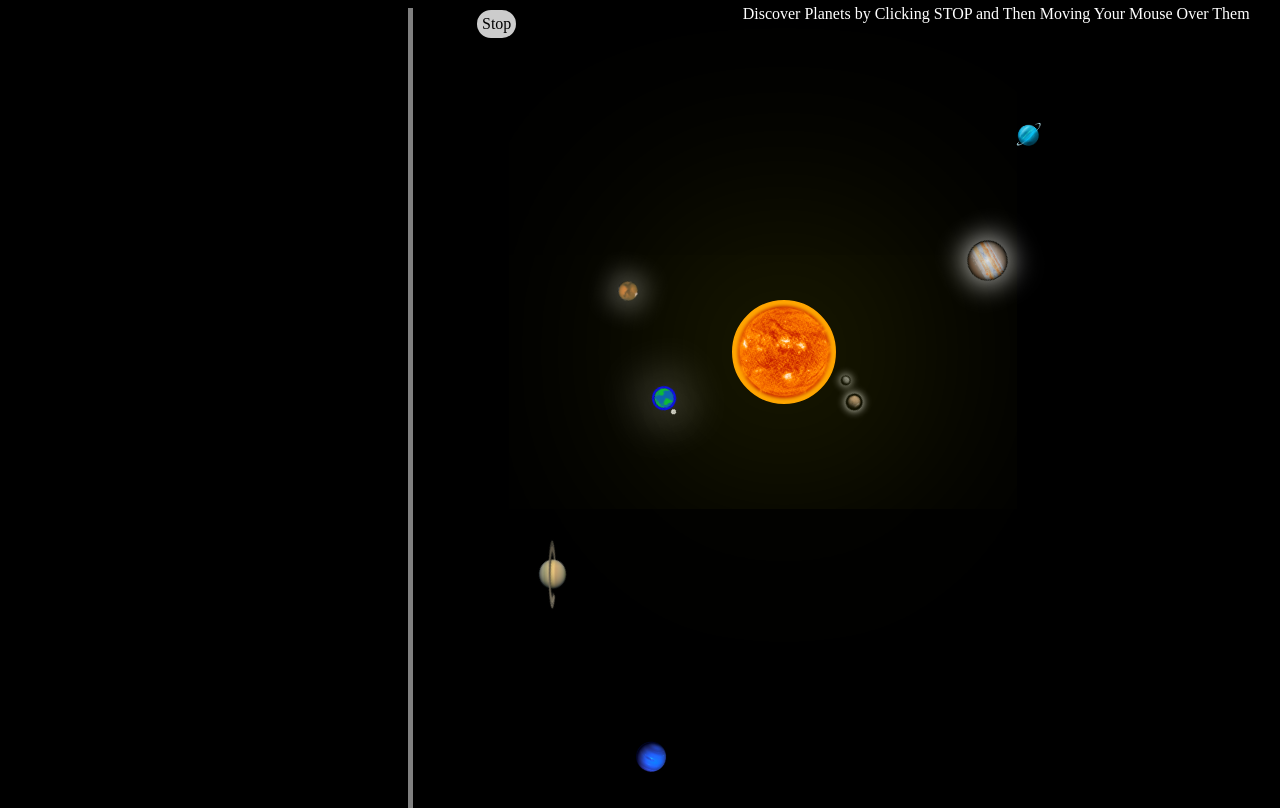
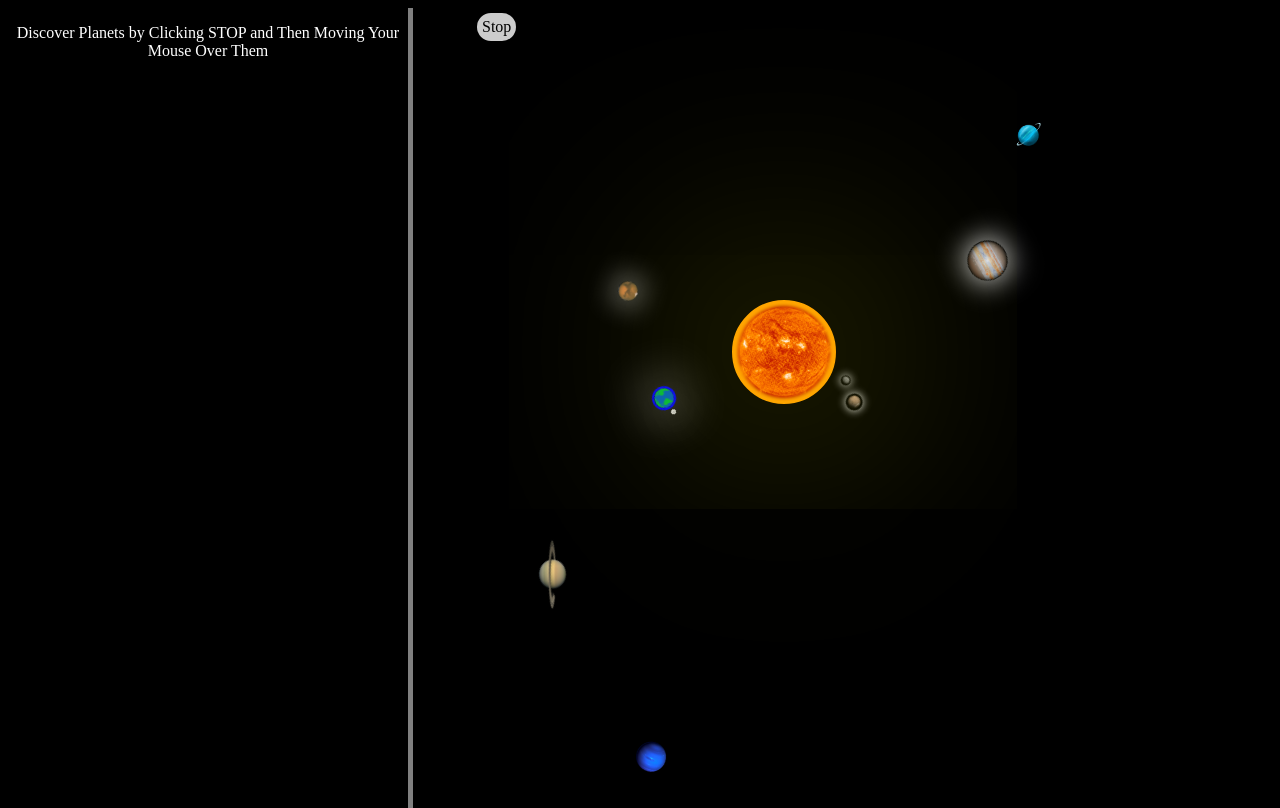
Before and after one commit to toepump/SpaceLearn, a plain HTML site: page index.html in a window 1280 px wide. Drawn offline with Linux system fonts and the light colour scheme; a web font is replaced by a local one.

Commit message:
instructions on load

```diff
--- a/index.html
+++ b/index.html
@@ -4,11 +4,10 @@
 
     </head>
 
-    <body id="body">
+    <body id="body" onload="instruct();">
 <!--        <audio id = "aud" src="sounds/Title%20Menu%20Theme.mp3" autoplay="autoplay"></audio>-->
 
         <!-- Right below is an image of the sun -->
-        <p id = "instruct">Discover Planets by Clicking STOP and Then Moving Your Mouse Over Them</p>
         <div id="HUD"></div>
 
             <span id = "control" onClick = "control()">Stop</span>
--- a/interact.js
+++ b/interact.js
@@ -559,6 +559,19 @@ function neptuneInfo()
     element2.appendChild(info);
 }
 
+function instruct()
+{
+    //planet name
+    var para = document.createElement("p");
+    var node = document.createTextNode("Discover Planets by Clicking STOP and Then Moving Your Mouse Over Them");
+    para.appendChild(node);
+    var element = document.getElementById("HUD");
+    element.appendChild(para);
+    element.style.color = "white";
+    element.style.textAlign = "center";
+    element.style.fontFamily = "Finger Paint";
+}
+
 function endInfo()
 {
     var hud = document.getElementById("HUD").innerHTML = "";
--- a/style.css
+++ b/style.css
@@ -33,7 +33,7 @@ html, body {
     float:left;
     padding:5px 5px 5px 5px;
     margin-left:5%;
-    margin-top:2px;
+    margin-top:5px;
     background-color:#ccc;
     border-radius:18px;
     font-family:"Finger Paint";
```
Also changed, not shown: images/stars.jpg (added).
